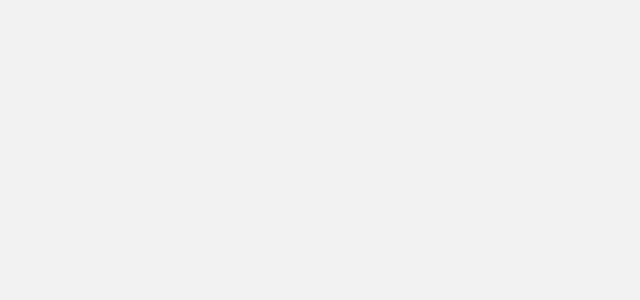
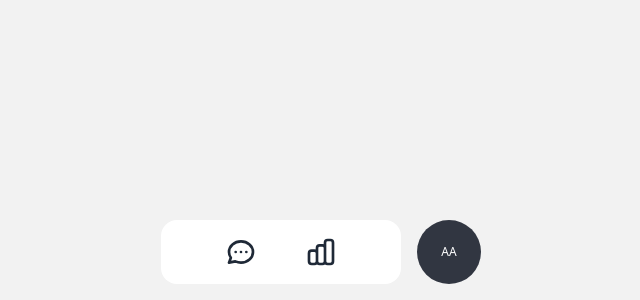
Before and after one commit to moons-14/web3-sns-proto, a React (Vite) app in the folder projects/interface/: page / in a window 1280 px wide. Shown: the part 500-800 px from the top of the page, without its empty margins (319-959 px from the left). Built offline with nearby package versions, Linux system fonts and the light colour scheme.

Commit message:
Layoutをなんとか実装？

```diff
--- a/projects/interface/package.json
+++ b/projects/interface/package.json
@@ -12,6 +12,7 @@
     "format": "prettier --write \"**/*.+(js|json|yml|ts|tsx)\""
   },
   "dependencies": {
+    "@heroicons/react": "^1.0.6",
     "clsx": "^1.2.1",
     "daisyui": "^2.20.0",
     "react": "^18.2.0",
--- a/projects/interface/src/components/Layout/HomeLayout.tsx
+++ b/projects/interface/src/components/Layout/HomeLayout.tsx
@@ -1,14 +1,33 @@
+import { ChartBarIcon, ChatIcon } from "@heroicons/react/outline";
 import { Outlet } from "react-router-dom";
 
 import { SpinnerSuspense } from "../Elements";
 
 const BottomNav = () => {
-  return <div className="bg-base-100 fixed bottom-0 h-24"></div>;
+  return (
+    <div className="fixed bottom-4 z-10 flex w-full justify-center px-8">
+      <div className="flex w-full max-w-xs gap-4">
+        <div className="card bg-base-100 w-full flex-row justify-center gap-8 p-2">
+          <a className="btn btn-ghost btn-circle">
+            <ChatIcon className="h-8 w-8" />
+          </a>
+          <a className="btn btn-ghost btn-circle">
+            <ChartBarIcon className="h-8 w-8" />
+          </a>
+        </div>
+        <div className="avatar placeholder aspect-square h-full">
+          <div className="bg-neutral-focus text-neutral-content rounded-full">
+            <span className="text-xs">AA</span>
+          </div>
+        </div>
+      </div>
+    </div>
+  );
 };
 
 export const HomeLayout = () => {
   return (
-    <div className="bg-base-200 flex min-h-screen">
+    <div className="bg-base-200 text-base-content flex min-h-screen">
       <SpinnerSuspense>
         <Outlet />
       </SpinnerSuspense>
```
Also changed, not shown: 1 other file (tests, documents, lock files or other folders).
